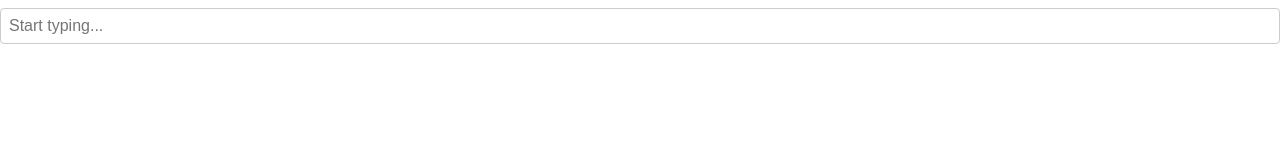
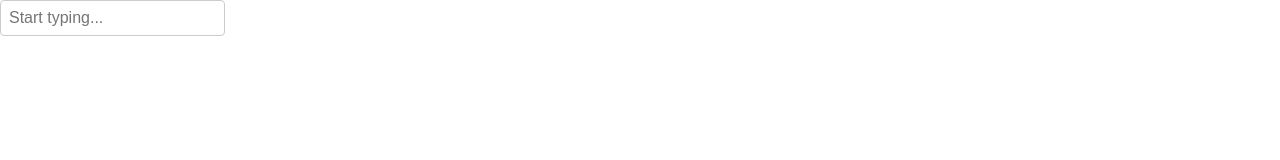
Before and after one commit to mayankmj25/zepto-assignment, a React (Create React App) app: page / in a window 1280 px wide. Shown: the top 160 px of the page. Built offline with nearby package versions, Linux system fonts and the light colour scheme; the HTML template or start-up script is replaced by a standard one.

Commit message:
added functionality like onBlur and onFocus

```diff
--- a/src/App.scss
+++ b/src/App.scss
@@ -0,0 +1,3 @@
+.app {
+    display: flex;
+}
--- a/src/components/ChipInput/ChipInput.module.scss
+++ b/src/components/ChipInput/ChipInput.module.scss
@@ -1,6 +1,6 @@
   .chipInput {
   display: flex;
-  flex-direction: column;
+  flex-direction: row;
   position: relative;
 }
 
--- a/src/components/ChipInput/ChipInput.tsx
+++ b/src/components/ChipInput/ChipInput.tsx
@@ -17,40 +17,36 @@ const ChipInput: React.FC<ChipInputProps> = ({ users }) => {
   const [filteredUsers, setFilteredUsers] = useState<User[]>(users);
   const [selectedChips, setSelectedChips] = useState<User[]>([]);
   const [isLastChipHighlighted, setIsLastChipHighlighted] = useState(false);
-
+  const [isInputFocused, setIsInputFocused] = useState(false);
 
   useEffect(() => {
     // Filter users based on input value and exclude selected users
     const filter = inputValue.toLowerCase();
-    const filtered = users.filter(user =>
+    const filtered = users.filter(
+      (user) =>
         user.name.toLowerCase().includes(filter) &&
-      !selectedChips.find(chip => chip.id === user.id)
+        !selectedChips.find((chip) => chip.id === user.id)
     );
     setFilteredUsers(filtered);
   }, [inputValue, users, selectedChips]);
-
-
 
   const handleSelectUser = (user: User) => {
     // Add user to selectedChips
     setSelectedChips((chips) => [...chips, user]);
     // Reset input value
-    setInputValue('');
+    setInputValue("");
   };
-
 
   const handleRemoveChip = (userId: number) => {
     // Remove chip from selectedChips
-    setSelectedChips((chips) => chips.filter((chip) => chip
-  .id !== userId));
+    setSelectedChips((chips) => chips.filter((chip) => chip.id !== userId));
     // The user will be added back to the suggestions list via the useEffect
     // as the filteredUsers state depends on both selectedChips and inputValue.
   };
 
-
   // Logic to handle backspace key press
   const handleKeyDown = (e: React.KeyboardEvent<HTMLInputElement>) => {
-    if (e.key === 'Backspace' && inputValue === '') {
+    if (e.key === "Backspace" && inputValue === "") {
       if (isLastChipHighlighted) {
         // If the last chip is already highlighted, remove it
         const lastChip = selectedChips[selectedChips.length - 1];
@@ -68,6 +64,14 @@ const ChipInput: React.FC<ChipInputProps> = ({ users }) => {
     }
   };
 
+  const handleInputFocus = () => {
+    setIsInputFocused(true);
+  };
+
+  const handleInputBlur = () => {
+    // Use a timeout to delay hiding the suggestions to allow for selection
+    setTimeout(() => setIsInputFocused(false), 200);
+  };
 
   return (
     <div className={styles.chipInput}>
@@ -77,7 +81,11 @@ const ChipInput: React.FC<ChipInputProps> = ({ users }) => {
             key={user.id}
             label={user.name}
             onRemove={() => handleRemoveChip(user.id)}
-            isHighlighted={isLastChipHighlighted && index === selectedChips.length - 1 ? true : false}
+            isHighlighted={
+              isLastChipHighlighted && index === selectedChips.length - 1
+                ? true
+                : false
+            }
           />
         ))}
       </div>
@@ -87,9 +95,11 @@ const ChipInput: React.FC<ChipInputProps> = ({ users }) => {
         value={inputValue}
         onChange={(e) => setInputValue(e.target.value)}
         onKeyDown={handleKeyDown}
+        onFocus={handleInputFocus}
+        onBlur={handleInputBlur}
         placeholder="Start typing..."
       />
-      {inputValue && (
+      {isInputFocused && (
         <ul className={styles.suggestions}>
           {filteredUsers.map((user) => (
             <li key={user.id} onClick={() => handleSelectUser(user)}>
```
Lines whose indentation alone changed are shown as unchanged.
